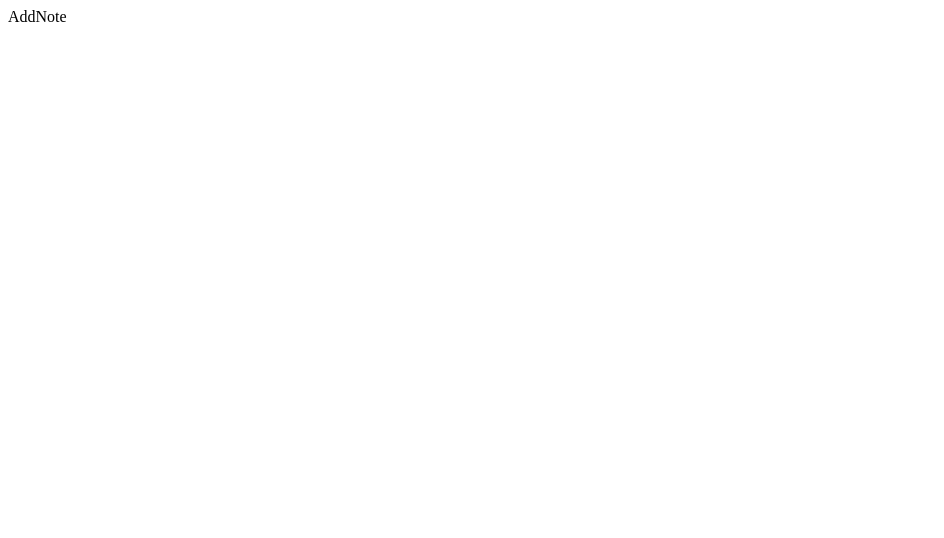
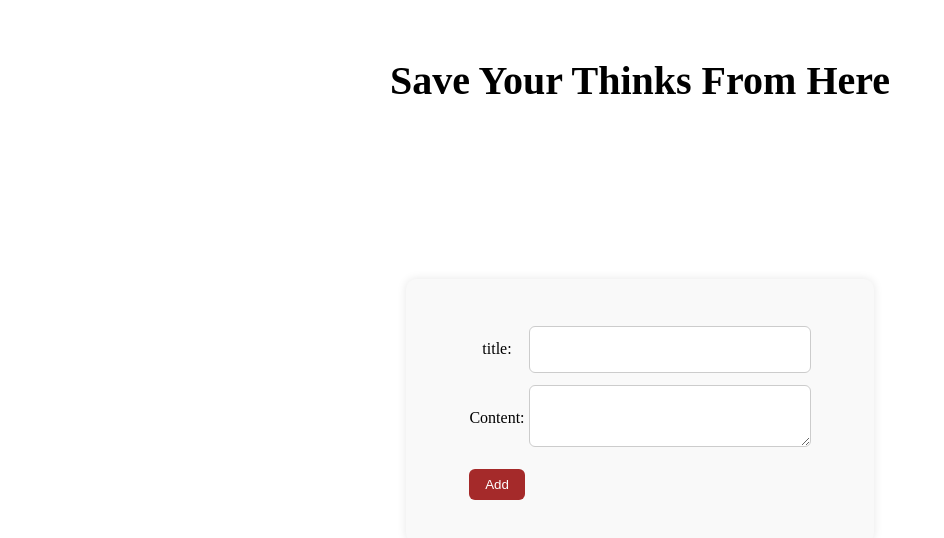
Before and after one commit to Sadeepa-D/Think-Board-With-MERN, a React (Vite) app in the folder Frontend/vite-project/: page /addnote in a window 1280 px wide. Shown: the top 538 px of the page, without its empty margins (0-944 px from the left). Built offline with nearby package versions, Linux system fonts and the light colour scheme.

Commit message:
addnote frontend

```diff
--- a/Frontend/vite-project/src/Pages/AddNote/AddNote.css
+++ b/Frontend/vite-project/src/Pages/AddNote/AddNote.css
@@ -0,0 +1,42 @@
+.add_nt_form {
+  display: flex;
+  justify-content: center; /* horizontally center */
+  align-items: center; /* vertically center */
+  height: 70vh; /* full viewport height */
+  text-align: center;
+}
+
+.add_nt_form form {
+  background-color: #f9f9f9;
+  padding: 40px 60px;
+  border-radius: 10px;
+  box-shadow: 0 0 10px rgba(0, 0, 0, 0.1);
+}
+
+.add_nt_form input,
+.add_nt_form textarea {
+  width: 250px;
+  padding: 15px;
+  margin: 4px 0;
+  border: 1px solid #ccc;
+  border-radius: 6px;
+}
+
+.add_nt_form button {
+  background-color: brown;
+  color: white;
+  border: none;
+  padding: 8px 16px;
+  border-radius: 6px;
+  cursor: pointer;
+  margin-top: 10px;
+}
+
+.add_nt_form button:hover {
+  background-color: darkred;
+}
+.addnote_title {
+  text-align: center;
+  padding-top: 30px;
+  font-size: 40px;
+}
--- a/Frontend/vite-project/src/Pages/AddNote/AddNote.jsx
+++ b/Frontend/vite-project/src/Pages/AddNote/AddNote.jsx
@@ -1,6 +1,34 @@
 import React from "react";
+import "./AddNote.css";
 
 const AddNote = () => {
-  return <div>AddNote</div>;
+  return (
+    <>
+      <h1 className="addnote_title">Save Your Thinks From Here</h1>
+      <div className="add_nt_form">
+        <form>
+          <table>
+            <tr>
+              <td>title:</td>
+              <td>
+                <input type="text"></input>
+              </td>
+            </tr>
+            <tr>
+              <td>Content:</td>
+              <td>
+                <textarea></textarea>
+              </td>
+            </tr>
+            <tr>
+              <td>
+                <button>Add</button>
+              </td>
+            </tr>
+          </table>
+        </form>
+      </div>
+    </>
+  );
 };
 export default AddNote;
```
